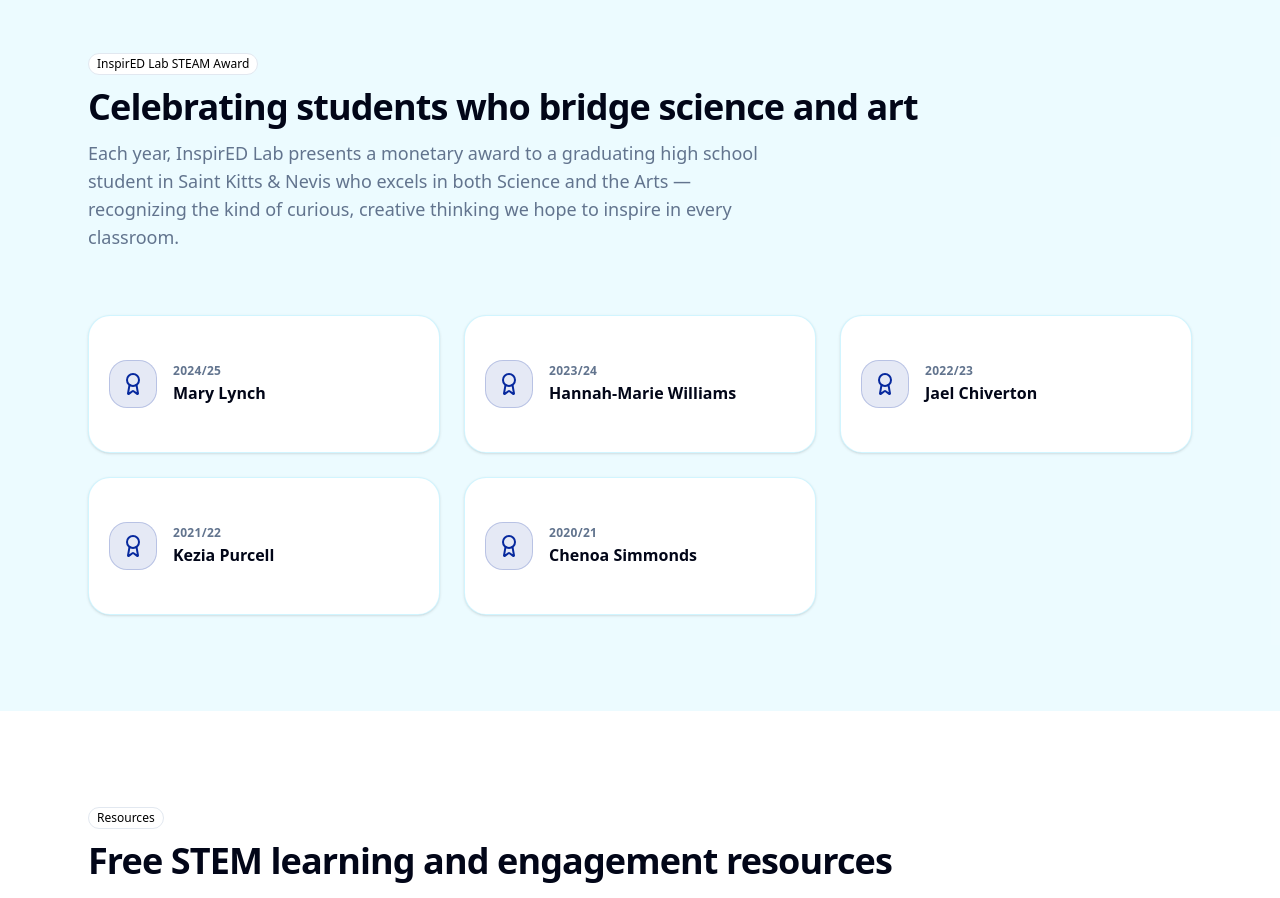
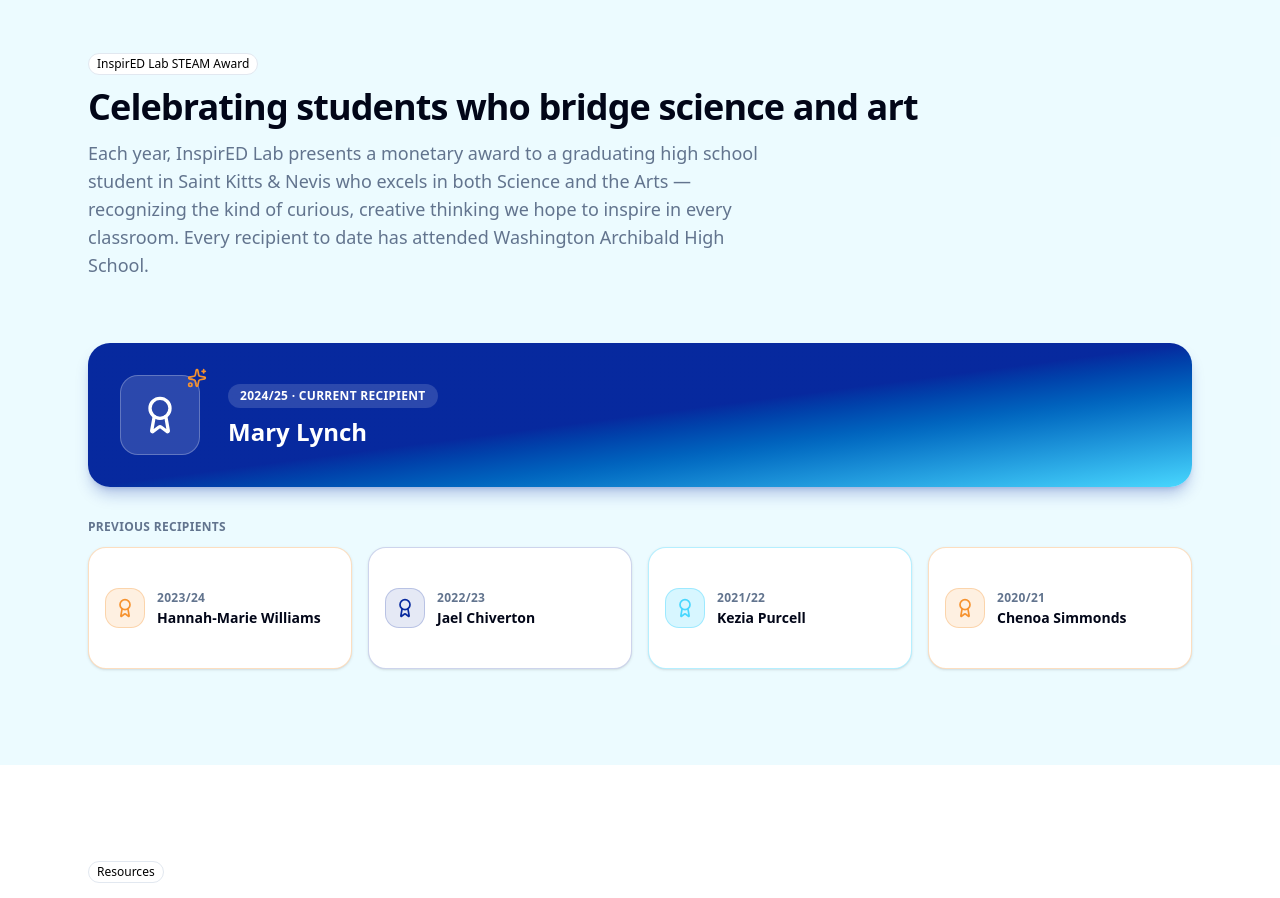
Before and after one commit to ChajMo/inspiredlab-web, a Next.js app: page / in a window 1280 px wide. Shown: the part 5960-6858 px from the top of the page. Built offline with nearby package versions, Linux system fonts and the light colour scheme.

Commit message:
Add files via upload

```diff
--- a/components/InspiredLabCommunitySite.tsx
+++ b/components/InspiredLabCommunitySite.tsx
@@ -1281,6 +1281,26 @@
     { year: "2020/21", name: "Chenoa Simmonds" },
   ];
 
+  const [current, ...past] = recipients;
+
+  const accents = [
+    {
+      bg: "bg-[oklch(var(--brand-orange)/0.14)]",
+      border: "border-[oklch(var(--brand-orange)/0.3)]",
+      icon: "text-[oklch(var(--brand-orange))]",
+    },
+    {
+      bg: "bg-primary/10",
+      border: "border-primary/20",
+      icon: "text-primary",
+    },
+    {
+      bg: "bg-[oklch(var(--brand-sky)/0.22)]",
+      border: "border-[oklch(var(--brand-sky)/0.4)]",
+      icon: "text-[oklch(var(--brand-sky))]",
+    },
+  ];
+
   return (
     <section
       id="steam-award"
@@ -1290,30 +1310,65 @@
         <SectionHeader
           eyebrow="InspirED Lab STEAM Award"
           title="Celebrating students who bridge science and art"
-          desc="Each year, InspirED Lab presents a monetary award to a graduating high school student in Saint Kitts & Nevis who excels in both Science and the Arts — recognizing the kind of curious, creative thinking we hope to inspire in every classroom."
+          desc="Each year, InspirED Lab presents a monetary award to a graduating high school student in Saint Kitts & Nevis who excels in both Science and the Arts — recognizing the kind of curious, creative thinking we hope to inspire in every classroom. Every recipient to date has attended Washington Archibald High School."
         />
 
-        <div className="mt-12 sm:mt-16 grid sm:grid-cols-2 lg:grid-cols-3 gap-5 lg:gap-6">
-          {recipients.map((r) => (
+        {/* Featured: current recipient */}
+        <div className="mt-12 sm:mt-16">
+          <Card className="rounded-3xl border-0 bg-gradient-to-br from-primary via-primary to-[oklch(var(--brand-sky))] text-white overflow-hidden shadow-lg shadow-primary/25 py-0">
+            <CardContent className="p-6 sm:p-8 flex flex-col sm:flex-row sm:items-center gap-5 sm:gap-7">
+              <div className="relative h-16 w-16 sm:h-20 sm:w-20 rounded-2xl bg-white/15 border border-white/25 flex items-center justify-center flex-shrink-0">
+                <Award className="h-8 w-8 sm:h-10 sm:w-10 text-white" />
+                <Sparkles className="absolute -top-2 -right-2 h-5 w-5 text-[oklch(var(--brand-orange))]" />
+              </div>
+              <div className="min-w-0">
+                <div className="inline-flex items-center gap-1.5 rounded-full bg-white/15 px-3 py-1 text-xs font-semibold uppercase tracking-wide">
+                  {current.year} · Current Recipient
+                </div>
+                <div className="text-xl sm:text-2xl font-bold mt-2">
+                  {current.name}
+                </div>
+              </div>
+            </CardContent>
+          </Card>
+        </div>
+
+        {/* Past recipients */}
+        <div className="mt-6 sm:mt-8">
+          <div className="text-xs font-semibold uppercase tracking-wide text-muted-foreground mb-3">
+            Previous Recipients
+          </div>
+          <div className="grid sm:grid-cols-2 lg:grid-cols-4 gap-4">
+            {past.map((r, i) => {
+              const accent = accents[i % accents.length];
+              return (
                 <Card
                   key={r.year}
-              className="rounded-3xl border-[oklch(var(--brand-sky)/0.25)] bg-white"
+                  className={cn("rounded-2xl bg-white", accent.border)}
                 >
-              <CardContent className="p-5 flex items-center gap-4">
-                <div className="h-12 w-12 rounded-2xl bg-primary/10 border border-primary/20 flex items-center justify-center flex-shrink-0">
-                  <Award className="h-6 w-6 text-primary" />
+                  <CardContent className="p-4 flex items-center gap-3">
+                    <div
+                      className={cn(
+                        "h-10 w-10 rounded-xl flex items-center justify-center flex-shrink-0 border",
+                        accent.bg,
+                        accent.border
+                      )}
+                    >
+                      <Award className={cn("h-5 w-5", accent.icon)} />
                     </div>
                     <div className="min-w-0">
                       <div className="text-xs font-semibold uppercase tracking-wide text-muted-foreground">
                         {r.year}
                       </div>
-                  <div className="text-base font-semibold text-[oklch(var(--brand-navy))] mt-0.5">
+                      <div className="text-sm font-semibold text-[oklch(var(--brand-navy))] mt-0.5 leading-snug">
                         {r.name}
                       </div>
                     </div>
                   </CardContent>
                 </Card>
-          ))}
+              );
+            })}
+          </div>
         </div>
       </div>
     </section>
```
Lines whose indentation alone changed are shown as unchanged.
